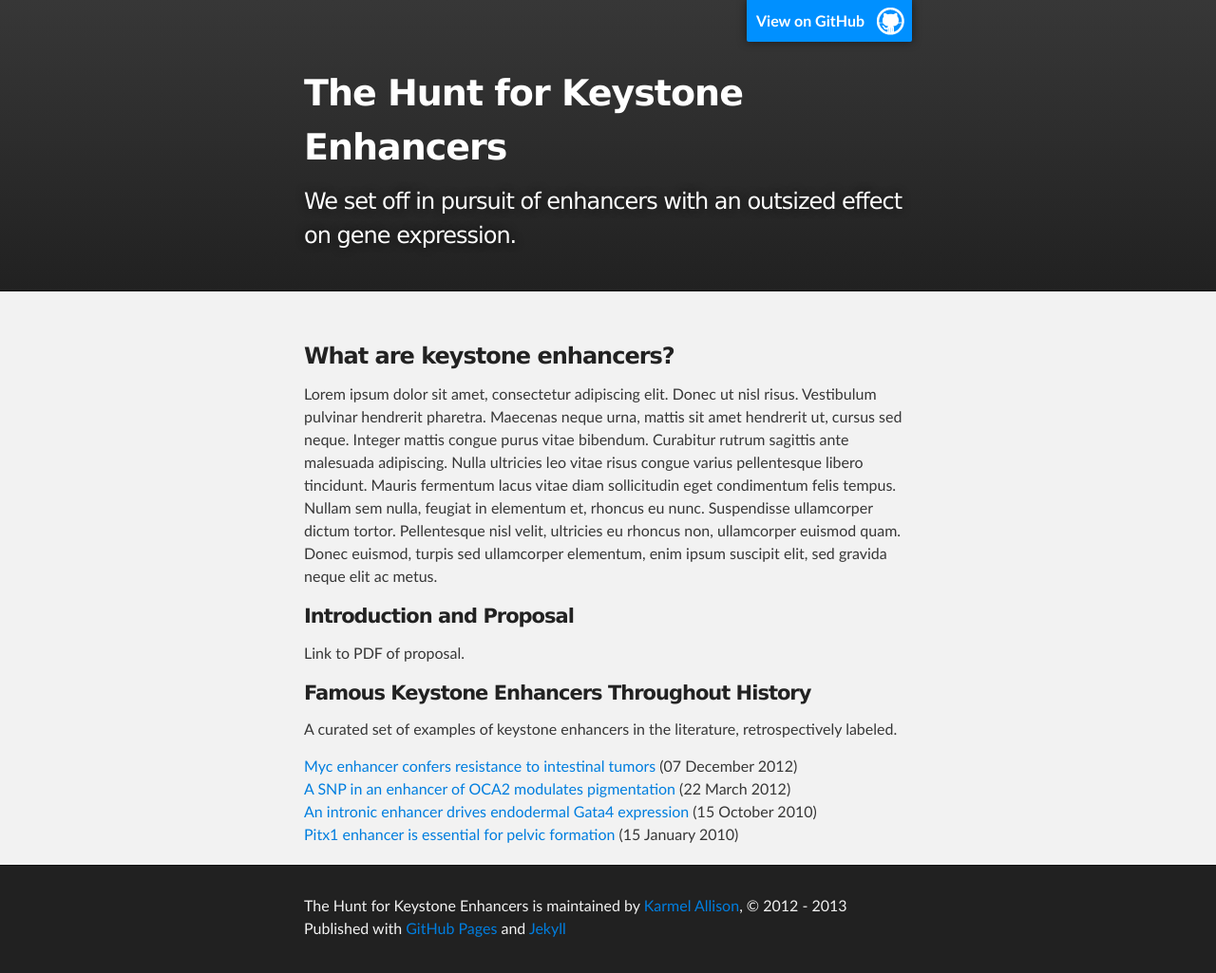
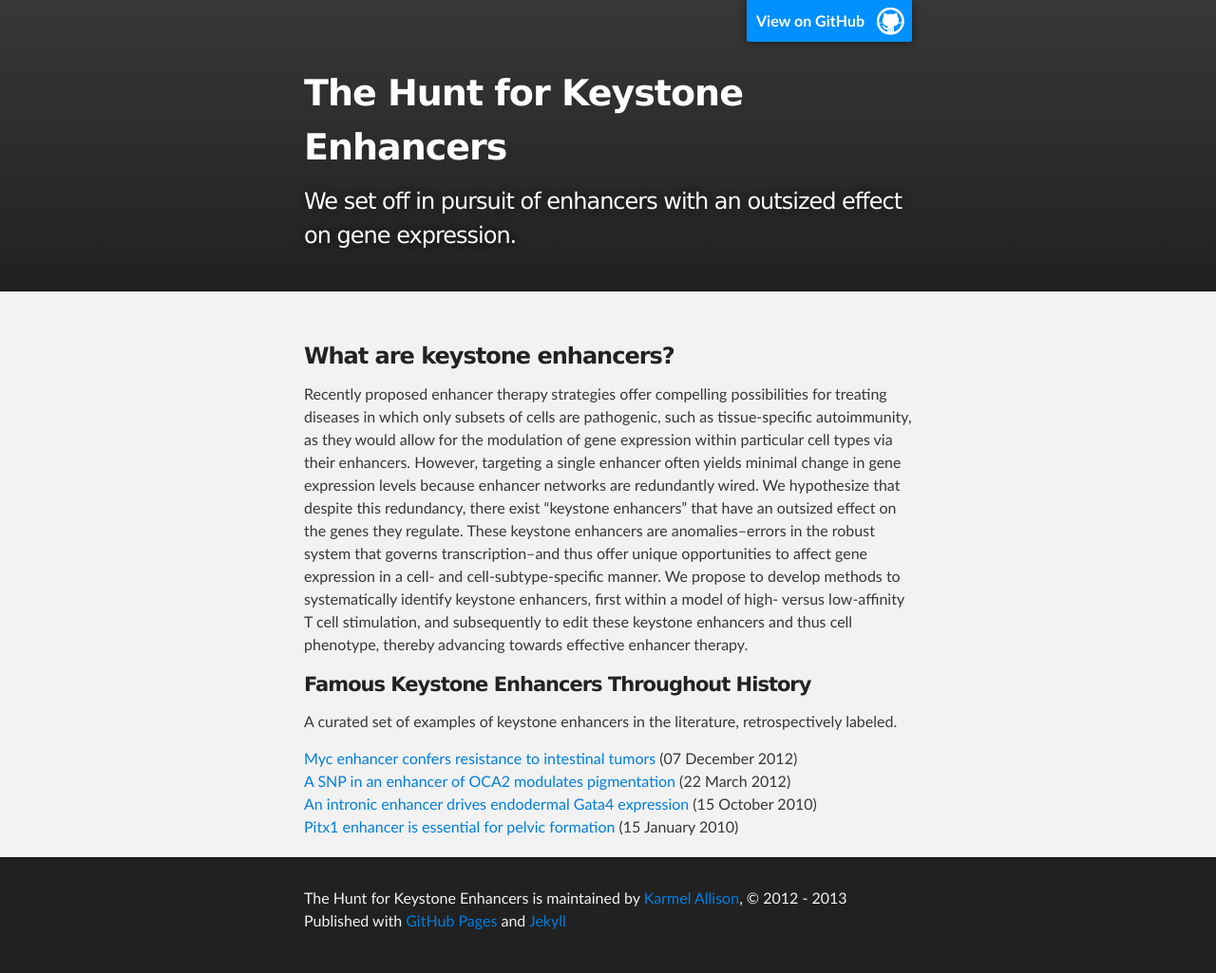
Before and after one commit to karmel/keystone-enhancers, a Jekyll site: the page built from index.html, in a window 1280 px wide. Shown: the whole page at 95% size. Built offline with Jekyll 4.4.1, drawn with Linux system fonts in a browser that asks for light colours; Markdown is read by kramdown in place of the engine named in the settings.

Commit message:
Summary v1

```diff
--- a/index.html
+++ b/index.html
@@ -3,10 +3,8 @@ layout: default
 title: What are keystone enhancers?
 ---
 
-<p>Lorem ipsum dolor sit amet, consectetur adipiscing elit. Donec ut nisl risus. Vestibulum pulvinar hendrerit pharetra. Maecenas neque urna, mattis sit amet hendrerit ut, cursus sed neque. Integer mattis congue purus vitae bibendum. Curabitur rutrum sagittis ante malesuada adipiscing. Nulla ultricies leo vitae risus congue varius pellentesque libero tincidunt. Mauris fermentum lacus vitae diam sollicitudin eget condimentum felis tempus. Nullam sem nulla, feugiat in elementum et, rhoncus eu nunc. Suspendisse ullamcorper dictum tortor. Pellentesque nisl velit, ultricies eu rhoncus non, ullamcorper euismod quam. Donec euismod, turpis sed ullamcorper elementum, enim ipsum suscipit elit, sed gravida neque elit ac metus.
+<p>Recently proposed enhancer therapy strategies offer compelling possibilities for treating diseases in which only subsets of cells are pathogenic, such as tissue-specific autoimmunity, as they would allow for the modulation of gene expression within particular cell types via their enhancers. However, targeting a single enhancer often yields minimal change in gene expression levels because enhancer networks are redundantly wired. We hypothesize that despite this redundancy, there exist “keystone enhancers” that have an outsized effect on the genes they regulate. These keystone enhancers are anomalies–errors in the robust system that governs transcription–and thus offer unique opportunities to affect gene expression in a cell- and cell-subtype-specific manner. We propose to develop methods to systematically identify keystone enhancers, first within a model of high- versus low-affinity T cell stimulation, and subsequently to edit these keystone enhancers and thus cell phenotype, thereby advancing towards effective enhancer therapy.
 </p>
-<h4>Introduction and Proposal</h4>
-<p>Link to PDF of proposal.</p>
 
 <h4>Famous Keystone Enhancers Throughout History</h4>
 <p>A curated set of examples of keystone enhancers in the
```
